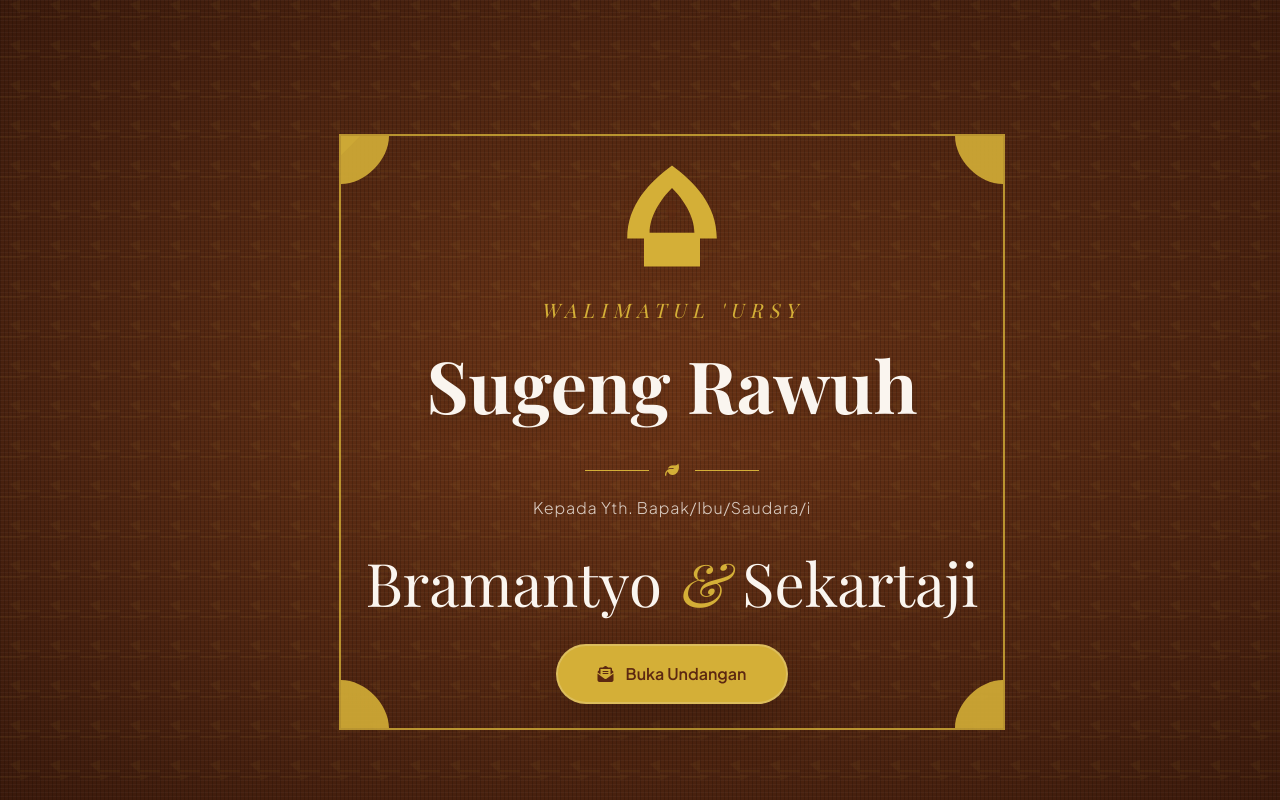
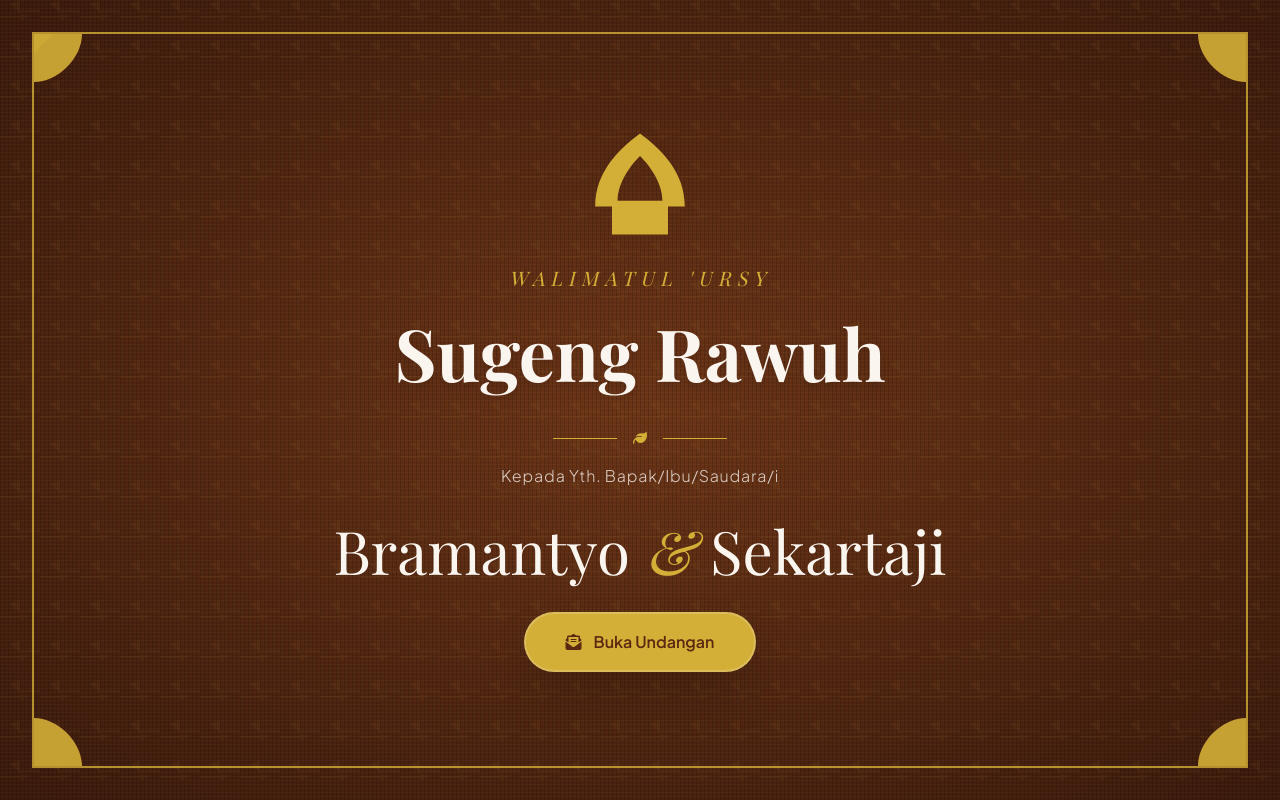
Before and after one commit to antrama/paket-basic-adat-jawa, a plain HTML site: page index.html in a window 1280 px wide. Shown: the top 800 px of the page. Drawn offline with nearby package versions, Linux system fonts and the light colour scheme; a web font is replaced by a local one.

Commit message:
Update index.html

```diff
--- a/index.html
+++ b/index.html
@@ -131,54 +131,57 @@
 <body class="batik-pattern text-wood overflow-x-hidden">
 
     <!-- ================= 1. COVER SECTION ================= -->
-    <section id="cover" class="fixed inset-0 z-50 flex items-center justify-center wood-texture no-scroll transition-opacity duration-1000">
+    <section id="cover" class="fixed inset-0 z-50 flex items-center justify-center wood-texture overflow-hidden transition-opacity duration-1000">
 
         <!-- Bingkai Ukiran Luar Cover -->
-        <div class="absolute inset-4 md:inset-8 border-2 border-gold/80 flex flex-col items-center justify-center text-center p-6 relative z-10">
+        <div class="relative w-[calc(100%-2rem)] h-[calc(100%-2rem)] md:w-[calc(100%-4rem)] md:h-[calc(100%-4rem)] border-2 border-gold/80 flex flex-col items-center justify-center text-center p-4 md:p-6 overflow-hidden z-10">
 
-            <!-- Ornamen Sudut Ukiran Besar -->
-            <svg class="absolute top-0 left-0 w-24 h-24 text-gold" viewBox="0 0 100 100" fill="currentColor">
+            <!-- Ornamen Sudut Ukiran Besar (Responsif) -->
+            <svg class="absolute top-0 left-0 w-16 h-16 md:w-24 md:h-24 text-gold" viewBox="0 0 100 100" fill="currentColor">
                 <path d="M0 0 L50 0 C50 25 25 50 0 50 Z M10 10 L35 10 C35 25 25 35 10 35 Z" opacity="0.9"/>
                 <path d="M0 0 L20 0 L0 20 Z" opacity="0.5"/>
             </svg>
-            <svg class="absolute top-0 right-0 w-24 h-24 text-gold transform rotate-90" viewBox="0 0 100 100" fill="currentColor">
+            <svg class="absolute top-0 right-0 w-16 h-16 md:w-24 md:h-24 text-gold transform rotate-90" viewBox="0 0 100 100" fill="currentColor">
                 <path d="M0 0 L50 0 C50 25 25 50 0 50 Z M10 10 L35 10 C35 25 25 35 10 35 Z" opacity="0.9"/>
             </svg>
-            <svg class="absolute bottom-0 left-0 w-24 h-24 text-gold transform -rotate-90" viewBox="0 0 100 100" fill="currentColor">
+            <svg class="absolute bottom-0 left-0 w-16 h-16 md:w-24 md:h-24 text-gold transform -rotate-90" viewBox="0 0 100 100" fill="currentColor">
                 <path d="M0 0 L50 0 C50 25 25 50 0 50 Z M10 10 L35 10 C35 25 25 35 10 35 Z" opacity="0.9"/>
             </svg>
-            <svg class="absolute bottom-0 right-0 w-24 h-24 text-gold transform rotate-180" viewBox="0 0 100 100" fill="currentColor">
+            <svg class="absolute bottom-0 right-0 w-16 h-16 md:w-24 md:h-24 text-gold transform rotate-180" viewBox="0 0 100 100" fill="currentColor">
                 <path d="M0 0 L50 0 C50 25 25 50 0 50 Z M10 10 L35 10 C35 25 25 35 10 35 Z" opacity="0.9"/>
             </svg>
 
+            <!-- Konten Tengah (Dibungkus agar flexbox tidak pecah) -->
+            <div class="relative z-10 flex flex-col items-center justify-center w-full px-2">
                 <!-- Ornamen Gunungan Atas -->
-            <div class="mb-6 wayang-shadow relative">
-                <svg class="w-28 h-28 text-gold" viewBox="0 0 100 100" fill="currentColor">
+                <div class="mb-4 md:mb-6 wayang-shadow">
+                    <svg class="w-20 h-20 md:w-28 md:h-28 text-gold" viewBox="0 0 100 100" fill="currentColor">
                         <path d="M50 5 C30 20 10 40 10 70 L25 70 L25 95 L75 95 L75 70 L90 70 C90 40 70 20 50 5 Z M50 25 C60 35 70 50 70 65 L30 65 C30 50 40 35 50 25 Z" />
                         <path d="M50 35 L55 45 L50 55 L45 45 Z" fill="#5C2811" opacity="0.3"/>
                     </svg>
                 </div>
 
-            <p class="font-playfair italic text-gold text-lg md:text-xl tracking-[0.3em] uppercase relative z-10">Walimatul 'Ursy</p>
-            <h1 class="font-playfair text-ivory text-5xl md:text-7xl font-bold my-6 drop-shadow-lg relative z-10">Sugeng Rawuh</h1>
+                <p class="font-playfair italic text-gold text-sm md:text-xl tracking-[0.2em] md:tracking-[0.3em] uppercase">Walimatul 'Ursy</p>
+                <h1 class="font-playfair text-ivory text-4xl md:text-7xl font-bold my-4 md:my-6 drop-shadow-lg">Sugeng Rawuh</h1>
 
                 <!-- Pembatas Etnik Cover -->
-            <div class="flex items-center justify-center gap-4 my-4 relative z-10">
-                <div class="w-16 h-px bg-gold"></div>
-                <i class="fas fa-leaf text-gold text-sm"></i>
-                <div class="w-16 h-px bg-gold"></div>
+                <div class="flex items-center justify-center gap-3 md:gap-4 my-3 md:my-4">
+                    <div class="w-12 md:w-16 h-px bg-gold"></div>
+                    <i class="fas fa-leaf text-gold text-xs md:text-sm"></i>
+                    <div class="w-12 md:w-16 h-px bg-gold"></div>
                 </div>
 
-            <p class="text-ivory/80 text-sm md:text-base font-light tracking-wider mb-8 relative z-10">Kepada Yth. Bapak/Ibu/Saudara/i</p>
+                <p class="text-ivory/80 text-xs md:text-base font-light tracking-wider mb-6 md:mb-8 px-2">Kepada Yth. Bapak/Ibu/Saudara/i</p>
 
-            <div class="mb-8 relative z-10">
-                <h2 class="font-playfair text-ivory text-4xl md:text-6xl">Bramantyo <span class="text-gold font-light italic">&</span> Sekartaji</h2>
+                <div class="mb-6 md:mb-8 w-full">
+                    <h2 class="font-playfair text-ivory text-3xl md:text-6xl leading-tight">Bramantyo <span class="text-gold font-light italic">&</span> Sekartaji</h2>
                 </div>
 
-            <button id="openInvitationBtn" class="bg-gold text-wood px-10 py-4 rounded-full font-semibold hover:bg-ivory transition-all duration-300 shadow-2xl flex items-center gap-3 group border-2 border-ivory/20 relative z-10">
+                <button id="openInvitationBtn" class="bg-gold text-wood px-8 md:px-10 py-3 md:py-4 rounded-full font-semibold hover:bg-ivory transition-all duration-300 shadow-2xl flex items-center gap-3 group border-2 border-ivory/20 text-sm md:text-base">
                     <i class="fas fa-envelope-open-text group-hover:scale-110 transition-transform"></i>
                     Buka Undangan
                 </button>
+            </div>
         </div>
     </section>
 
```
Lines whose indentation alone changed are shown as unchanged.
